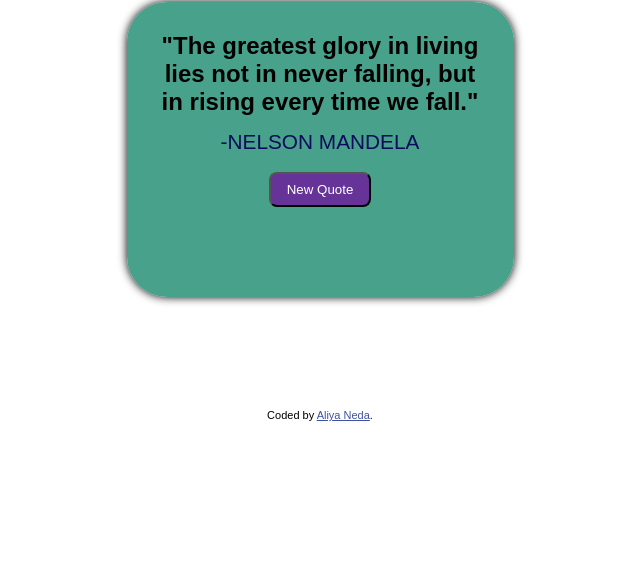
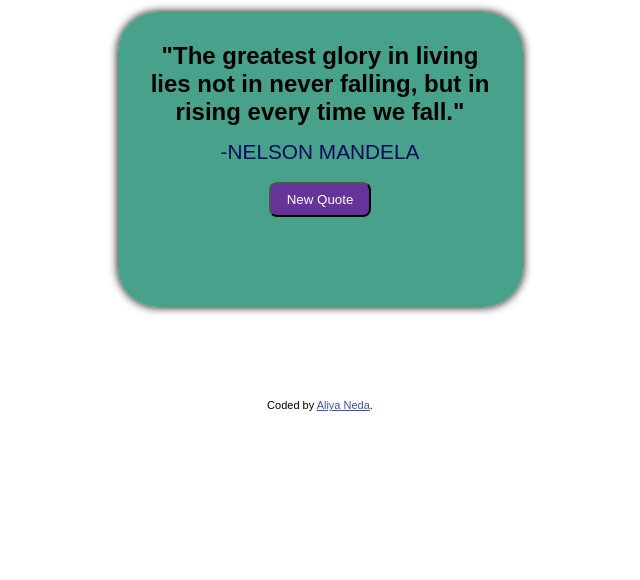
Before and after one commit to blackie19/QuoteGenerator, a plain HTML site: page index.html in a window 1280 px wide. Shown: the part 220-800 px from the top of the page, without its empty margins (320-960 px from the left). Drawn offline with Linux system fonts and the light colour scheme.

Commit message:
Update styles.css

```diff
--- a/styles.css
+++ b/styles.css
@@ -20,8 +20,8 @@ body{
      background: url(./pexels-markusspiske-131773.jpg) no-repeat center/cover;
 }
 .container{
-    width:430px;
-    height:470px;
+    width:450px;
+    height:450px;
 
 }
 
```
